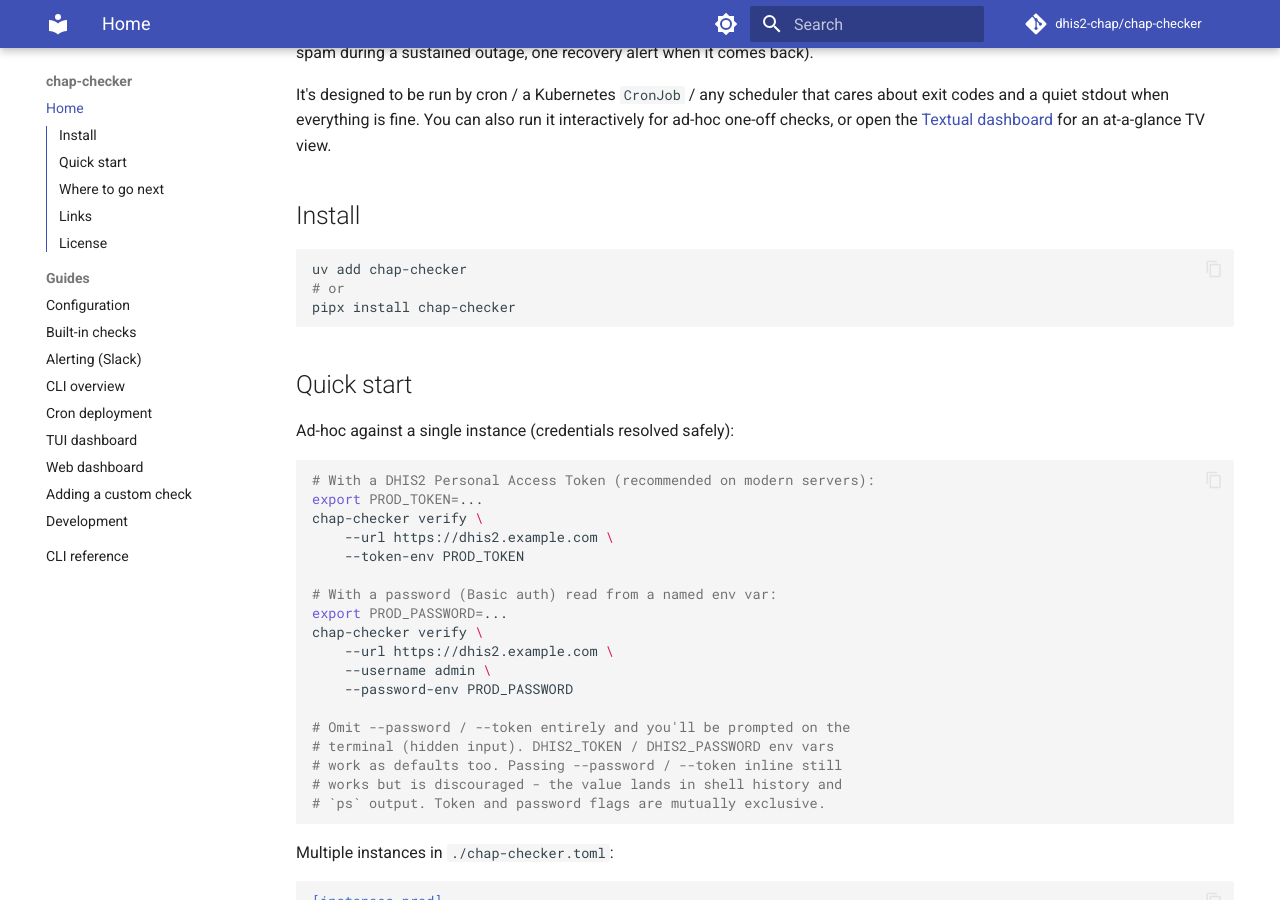
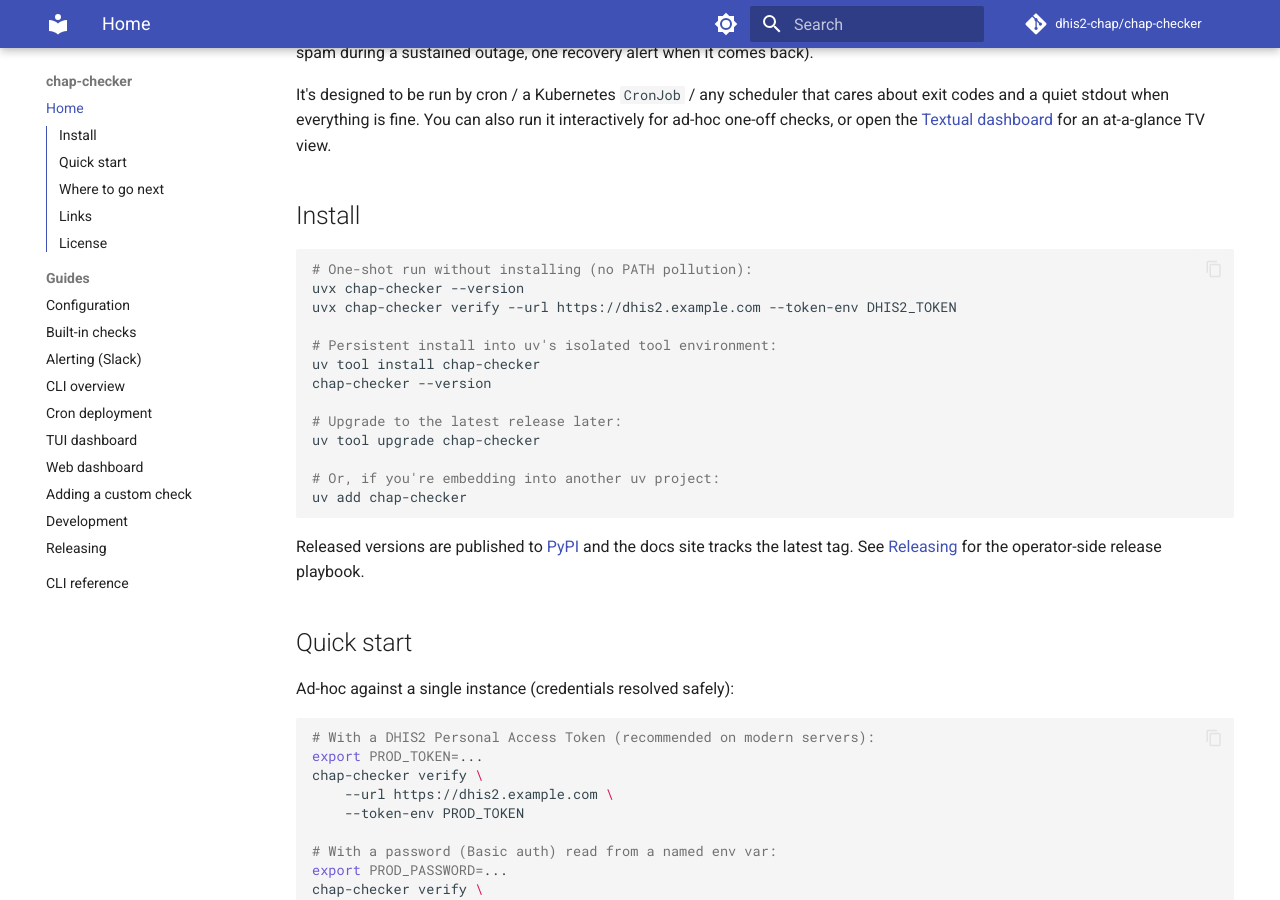
Before and after one commit to dhis2-chap/chap-checker, an MkDocs documentation site: the page built from docs/index.md, in a window 1280 px wide and 900 px high, scrolled down 460 px. Built offline with MkDocs 1.6.1 and Material for MkDocs 9.7.7, drawn with Linux system fonts in a browser that asks for light colours; comment, search, counter and statistics services are not loaded.

Commit message:
ci: publish to PyPI + GitHub Releases on tag push
Adds a release workflow that fires on `v*` tags and does three things:

1. Builds sdist + wheel via `uv build`, after sanity-checking that
   the tag matches `pyproject.toml`'s version (so v0.2.0 can never
   ship the wheel for 0.1.0 by mistake).
2. Uploads to PyPI via trusted publishing (OIDC; no API tokens
   stored on our side). The `pypi` GitHub Environment is named to
   match the publisher entry already configured on PyPI.
3. Creates a matching GitHub Release with auto-generated notes
   (from merged PRs since the previous tag) and the built sdist +
   wheel attached as assets.

Docs:

- New `docs/guides/releasing.md` documents the operator-side flow
  end-to-end: trusted-publisher config, bump+tag+push sequence,
  post-release verification, hotfix / yank tips, and the OIDC
  trust model (why we don't need a `PYPI_TOKEN` secret). Wired
  into the mkdocs nav alongside Development.
- `RELEASE.md` at the repo root is now a 4-line pointer to the
  canonical doc on the site so we don't double-maintain.
- README install section and `docs/index.md` install section now
  document the uv-native install patterns (`uvx` for one-shot,
  `uv tool install` for persistent, `uv tool upgrade` for later
  bumps, `uv add` for embedding). No pip examples - this is a uv
  shop.
- README badge row brought in line with chapkit: CI status, PyPI
  version (auto-populates on first release), Python 3.13+,
  AGPL v3, and the mkdocs site link.

````diff
--- a/docs/index.md
+++ b/docs/index.md
@@ -28,10 +28,25 @@
 ## Install
 
 ```bash
+# One-shot run without installing (no PATH pollution):
+uvx chap-checker --version
+uvx chap-checker verify --url https://dhis2.example.com --token-env DHIS2_TOKEN
+
+# Persistent install into uv's isolated tool environment:
+uv tool install chap-checker
+chap-checker --version
+
+# Upgrade to the latest release later:
+uv tool upgrade chap-checker
+
+# Or, if you're embedding into another uv project:
 uv add chap-checker
-# or
-pipx install chap-checker
 ```
+
+Released versions are published to
+[PyPI](https://pypi.org/project/chap-checker/) and the docs site
+tracks the latest tag. See [Releasing](guides/releasing.md) for the
+operator-side release playbook.
 
 ## Quick start
 
--- a/mkdocs.yml
+++ b/mkdocs.yml
@@ -42,6 +42,7 @@
       - Web dashboard: guides/web.md
       - Adding a custom check: guides/custom-checks.md
       - Development: guides/development.md
+      - Releasing: guides/releasing.md
   - CLI reference: cli-reference.md
 
 markdown_extensions:
````
Also changed, not shown: README.md (+21 -0 lines), RELEASE.md (added, +9 -0 lines), docs/guides/releasing.md (added, +114 -0 lines), 1 other file.
